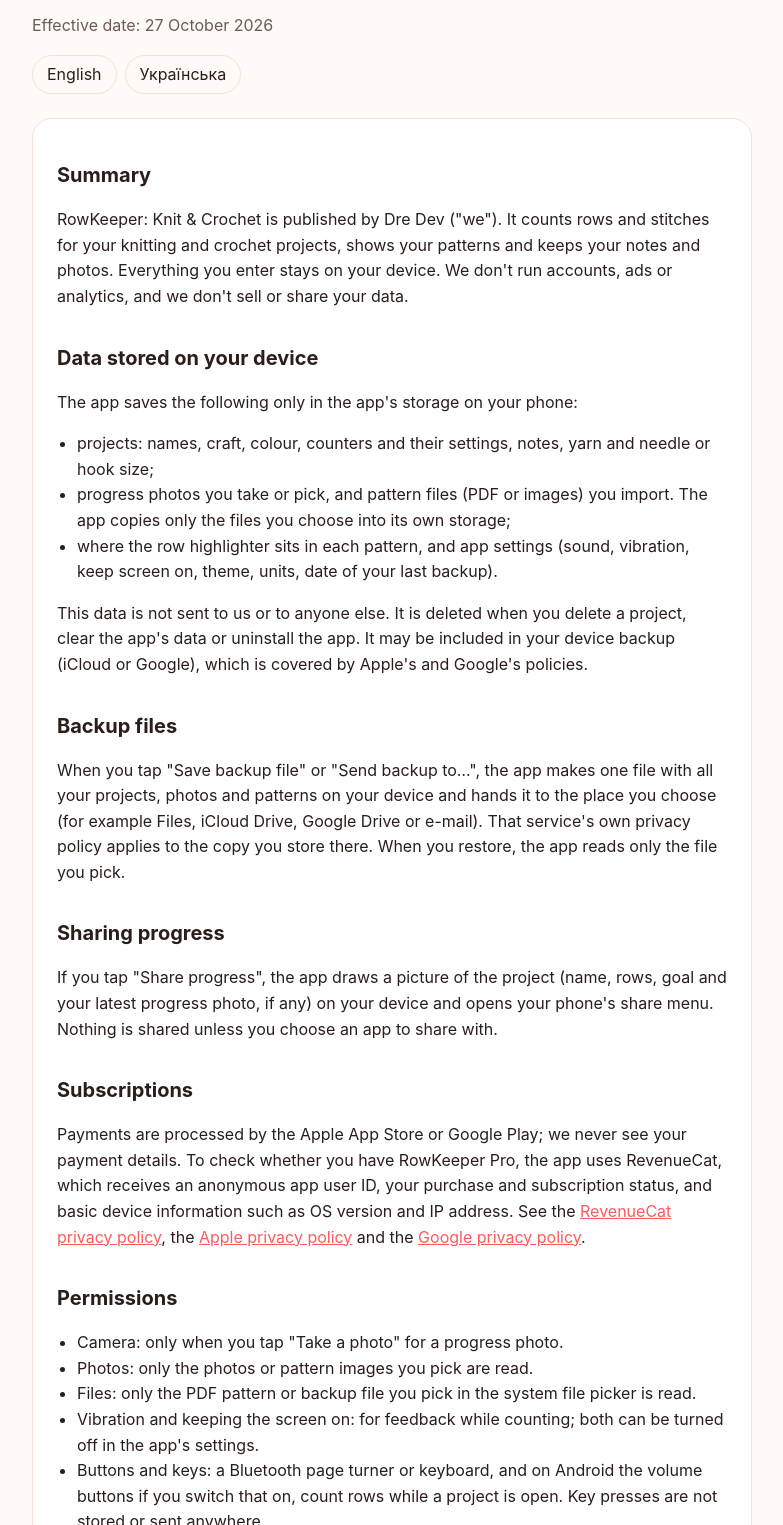
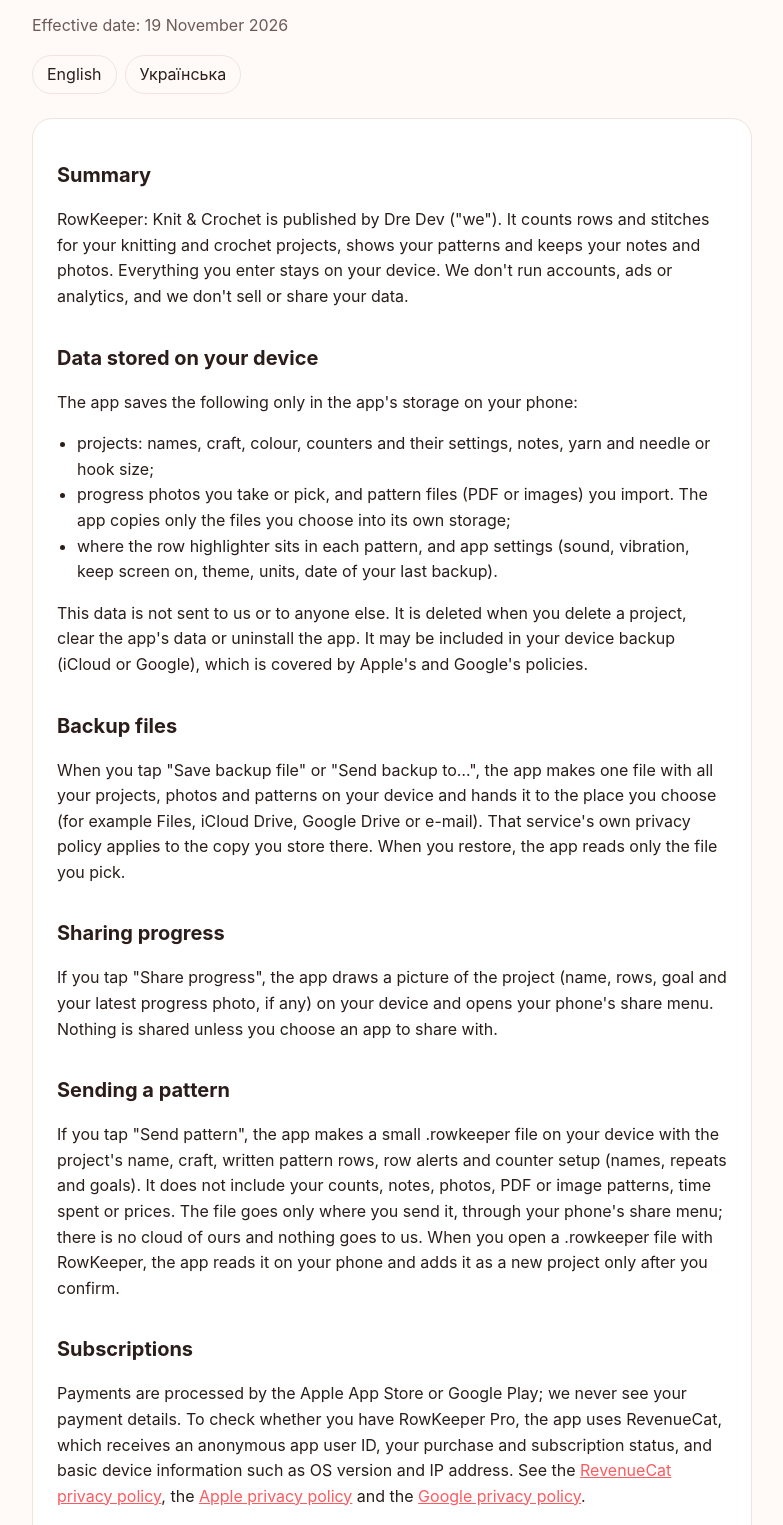
Before and after one commit to andronaft-2/app_politics_and_terms, a plain HTML site: page rowkeeper/privacy.html in a window 1280 px wide. Shown: the part 75-1600 px from the top of the page, without its empty margins (248-1031 px from the left). Drawn offline with Linux system fonts and the light colour scheme.

Commit message:
RowKeeper privacy: sending and opening a pattern file
Co-Authored-By: Claude Opus 5.5 <noreply@anthropic.com>

```diff
--- a/rowkeeper/privacy.html
+++ b/rowkeeper/privacy.html
@@ -10,7 +10,7 @@
 <body>
 <main>
   <header><div class="logo"></div><h1>RowKeeper privacy policy</h1></header>
-  <p class="muted">Effective date: 27 October 2026</p>
+  <p class="muted">Effective date: 19 November 2026</p>
   <nav class="lang"><a href="#en">English</a><a href="#uk">Українська</a></nav>
 
   <section class="doc" id="en">
@@ -32,6 +32,9 @@
     <h2>Sharing progress</h2>
     <p>If you tap "Share progress", the app draws a picture of the project (name, rows, goal and your latest progress photo, if any) on your device and opens your phone's share menu. Nothing is shared unless you choose an app to share with.</p>
 
+    <h2>Sending a pattern</h2>
+    <p>If you tap "Send pattern", the app makes a small .rowkeeper file on your device with the project's name, craft, written pattern rows, row alerts and counter setup (names, repeats and goals). It does not include your counts, notes, photos, PDF or image patterns, time spent or prices. The file goes only where you send it, through your phone's share menu; there is no cloud of ours and nothing goes to us. When you open a .rowkeeper file with RowKeeper, the app reads it on your phone and adds it as a new project only after you confirm.</p>
+
     <h2>Subscriptions</h2>
     <p>Payments are processed by the Apple App Store or Google Play; we never see your payment details. To check whether you have RowKeeper Pro, the app uses RevenueCat, which receives an anonymous app user ID, your purchase and subscription status, and basic device information such as OS version and IP address. See the <a href="https://www.revenuecat.com/privacy">RevenueCat privacy policy</a>, the <a href="https://www.apple.com/legal/privacy/">Apple privacy policy</a> and the <a href="https://policies.google.com/privacy">Google privacy policy</a>.</p>
 
@@ -39,7 +42,7 @@
     <ul>
       <li>Camera: only when you tap "Take a photo" for a progress photo.</li>
       <li>Photos: only the photos or pattern images you pick are read.</li>
-      <li>Files: only the PDF pattern or backup file you pick in the system file picker is read.</li>
+      <li>Files: only the PDF pattern, pattern file (.rowkeeper) or backup file you pick in the system file picker, or open with RowKeeper from another app, is read.</li>
       <li>Vibration and keeping the screen on: for feedback while counting; both can be turned off in the app's settings.</li>
       <li>Buttons and keys: a Bluetooth page turner or keyboard, and on Android the volume buttons if you switch that on, count rows while a project is open. Key presses are not stored or sent anywhere.</li>
       <li>Internet: only to verify purchases.</li>
@@ -80,6 +83,9 @@
     <h2>Поширення прогресу</h2>
     <p>Якщо ви натиснете «Поділитися прогресом», застосунок створить на пристрої зображення проєкту (назва, ряди, мета й останнє фото прогресу, якщо є) і відкриє системне меню «Поділитися». Нічого не передається, доки ви самі не оберете застосунок.</p>
 
+    <h2>Надсилання схеми</h2>
+    <p>Якщо ви натиснете «Надіслати схему», застосунок створить на пристрої невеликий файл .rowkeeper з назвою проєкту, видом рукоділля, рядами текстової схеми, нагадуваннями на рядах і налаштуваннями лічильників (назви, повтори й мети). У файлі немає ваших підрахунків, нотаток, фото, PDF-схем чи схем-зображень, витраченого часу й цін. Файл потрапляє лише туди, куди ви його надішлете через системне меню «Поділитися»; нашої хмари немає, і нам нічого не надходить. Коли ви відкриваєте файл .rowkeeper у RowKeeper, застосунок читає його на телефоні й додає як новий проєкт лише після вашого підтвердження.</p>
+
     <h2>Підписки</h2>
     <p>Оплату обробляють Apple App Store або Google Play; ми ніколи не бачимо ваших платіжних даних. Щоб перевірити, чи є у вас RowKeeper Pro, застосунок використовує RevenueCat, який отримує анонімний ідентифікатор користувача застосунку, статус покупки й підписки та базові дані пристрою, як-от версія ОС та IP-адреса. Див. <a href="https://www.revenuecat.com/privacy">політику конфіденційності RevenueCat</a>, <a href="https://www.apple.com/legal/privacy/">Apple</a> і <a href="https://policies.google.com/privacy">Google</a>.</p>
 
@@ -87,7 +93,7 @@
     <ul>
       <li>Камера: лише коли ви натискаєте «Зробити фото» для фото прогресу.</li>
       <li>Фото: застосунок читає лише фото чи зображення схем, які ви обрали.</li>
-      <li>Файли: застосунок читає лише PDF-схему або файл резервної копії, які ви обрали в системному вікні вибору файлів.</li>
+      <li>Файли: застосунок читає лише PDF-схему, файл схеми (.rowkeeper) або файл резервної копії, які ви обрали в системному вікні вибору файлів чи відкрили в RowKeeper з іншого застосунку.</li>
       <li>Вібрація й екран без вимкнення: для відгуку під час підрахунку; обидва можна вимкнути в налаштуваннях застосунку.</li>
       <li>Кнопки й клавіші: Bluetooth-гортальник сторінок або клавіатура, а на Android — кнопки гучності, якщо ви це ввімкнете, рахують ряди, поки відкритий проєкт. Натискання ніде не зберігаються й нікуди не надсилаються.</li>
       <li>Інтернет: лише для перевірки покупок.</li>
```
